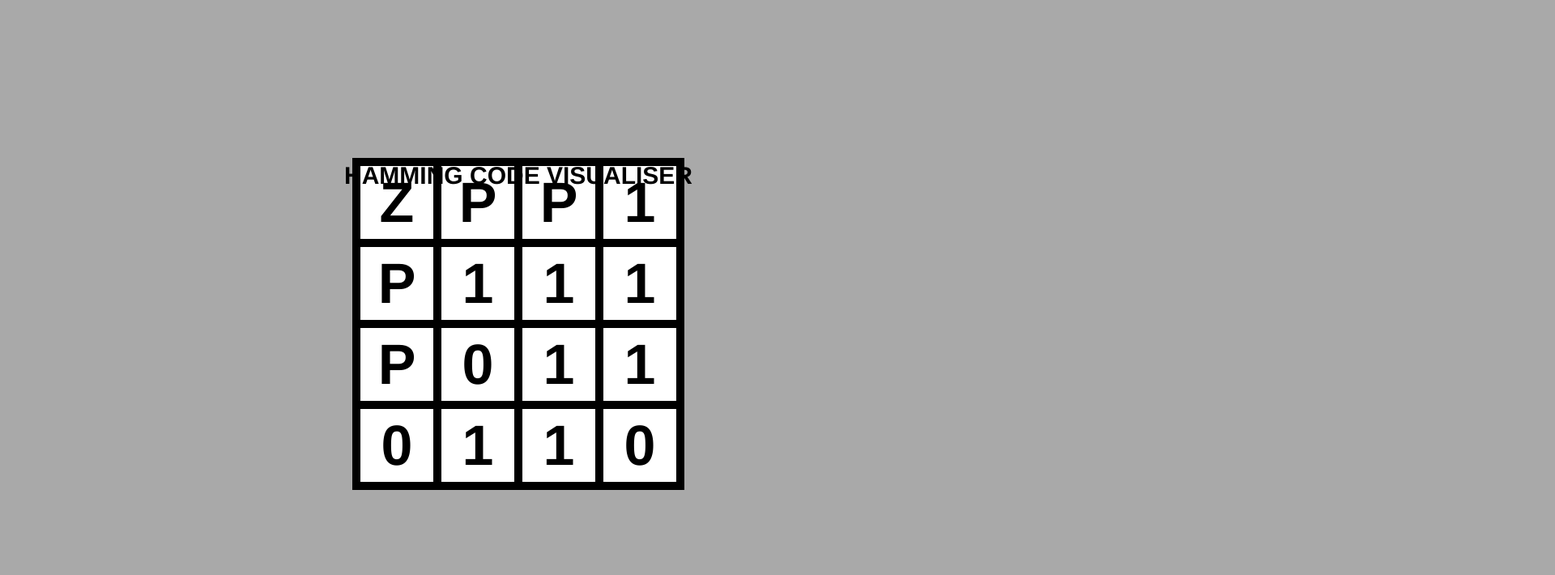
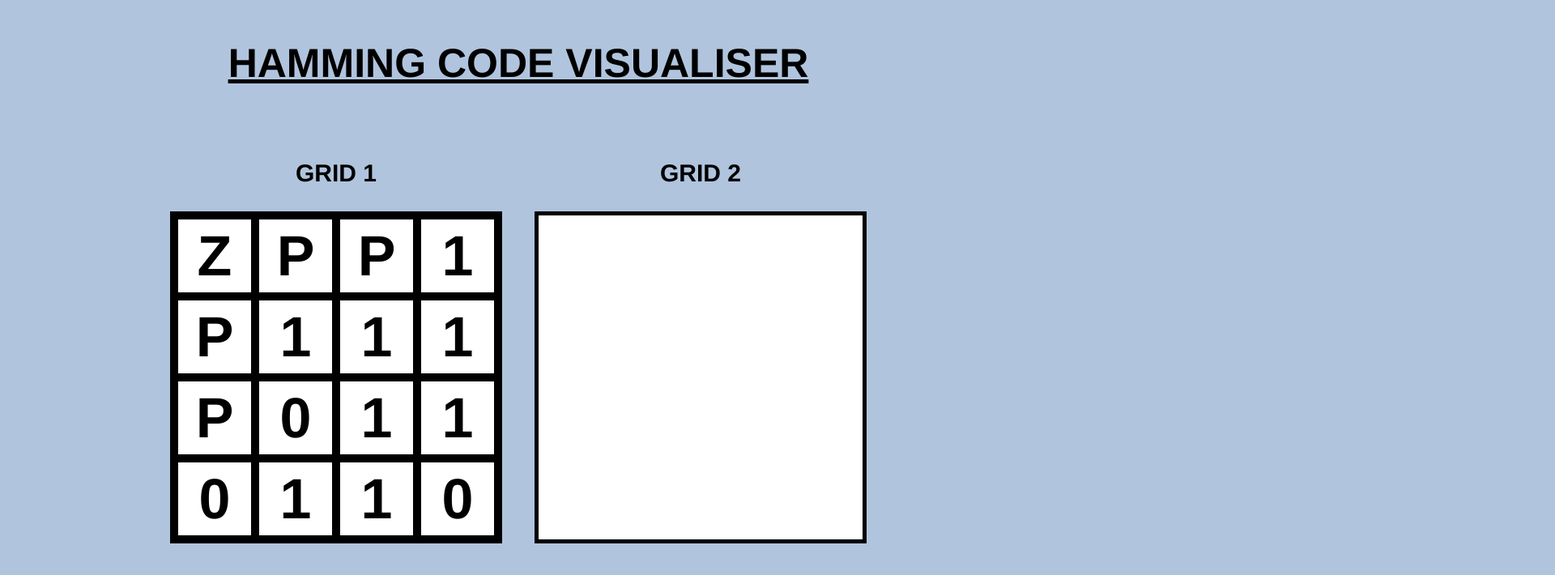
Before and after one commit to SirOatLand/HammingCodeVisualiser, a plain HTML site: page index.html in a window 1280 px wide. Shown: the top 710 px of the page at 81% size, 1920 px wide, since content can reach past the window. Drawn offline with nearby package versions, Linux system fonts and the light colour scheme.

Commit message:
Add title and label for grids

```diff
--- a/index.html
+++ b/index.html
@@ -11,12 +11,16 @@
 </head>
 
 <body>
-
+    <div class="title">HAMMING CODE VISUALISER</div>
     <div class="visualiser">
-        <div class="gridText" title="statustext">HAMMING CODE VISUALISER</div>
-        <div class="bitGrid" id="originalBits">
+        <div class="gridText" id="grid1"> GRID 1
+            <div class="bitGrid" id="originalBits">
+            </div>
         </div>
-
+        <div class="gridText" id="grid2"> GRID 2
+            <div class="bitGrid" id="originalBits">
+            </div>
+        </div>
     </div>
 
     <script defer type="text/javascript" src="app.js"></script>
--- a/styles.css
+++ b/styles.css
@@ -1,5 +1,5 @@
 body {
-    background-color: darkgrey;
+    background-color: lightsteelblue;
     color: black;
 
     margin: 0;
@@ -8,25 +8,25 @@ body {
     justify-content: center;
     align-items: center;
     flex-direction: column;
-    height: 100vh;
+    height: 90vh;
     font-family: 'Arimo', sans-serif;
+}
+
+.title {
+    font-size: 50px;
+    padding-bottom: 90px;
+    text-decoration: underline;
 }
 
 .visualiser {
     display: flex;
     justify-content: center;
-    align-items: center;
 }
 
+
 .gridText {
-    width: 200rem;
-    position: absolute;
+    font-size: 30px;
     text-align: center;
-    top: 200px;
-    left: 50%;
-    transform: translateX(-50%);
-    font-size: 30px;
-    color: black;
 }
 
 .bitGrid {
@@ -37,7 +37,8 @@ body {
     flex-wrap: wrap;
     border: solid 5px black;
     margin-left: 20px;
-    margin-right: 20px
+    margin-right: 20px;
+    margin-top: 30px;
 }
 
 button.square {
```
